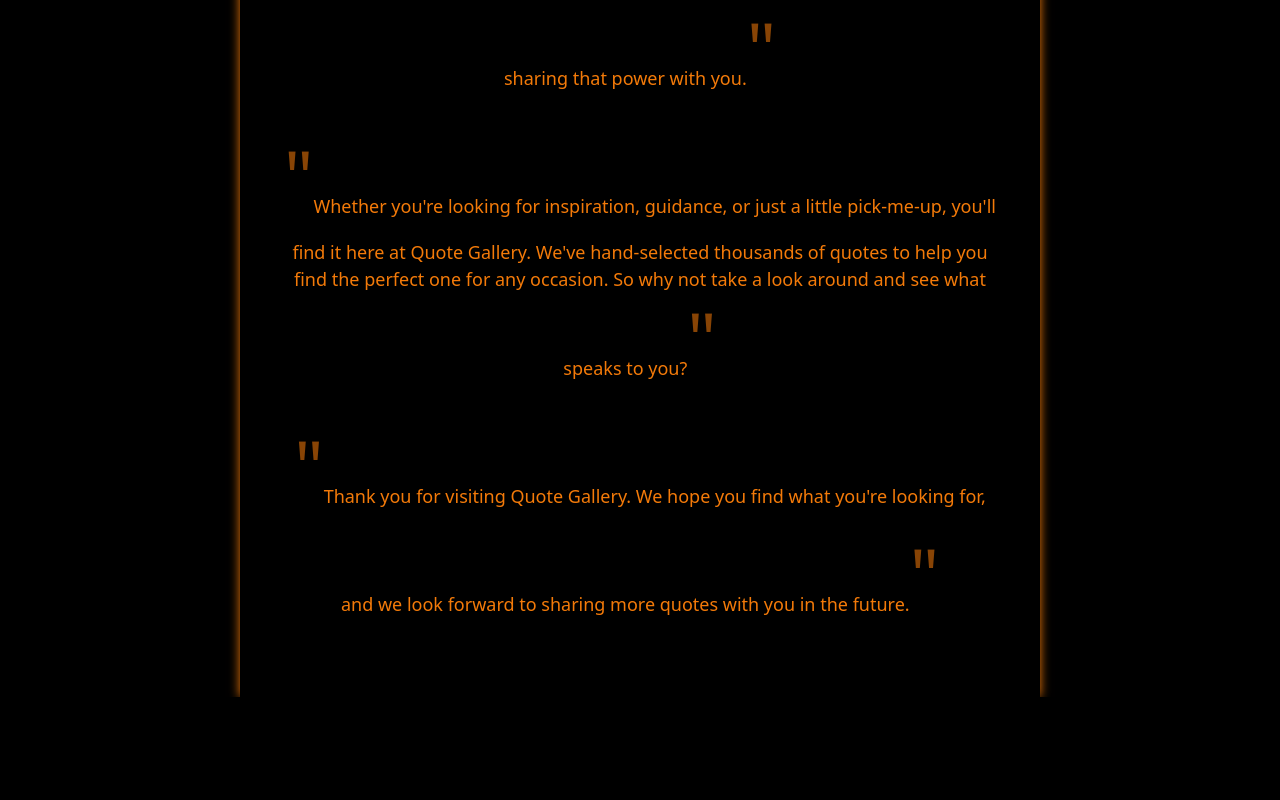
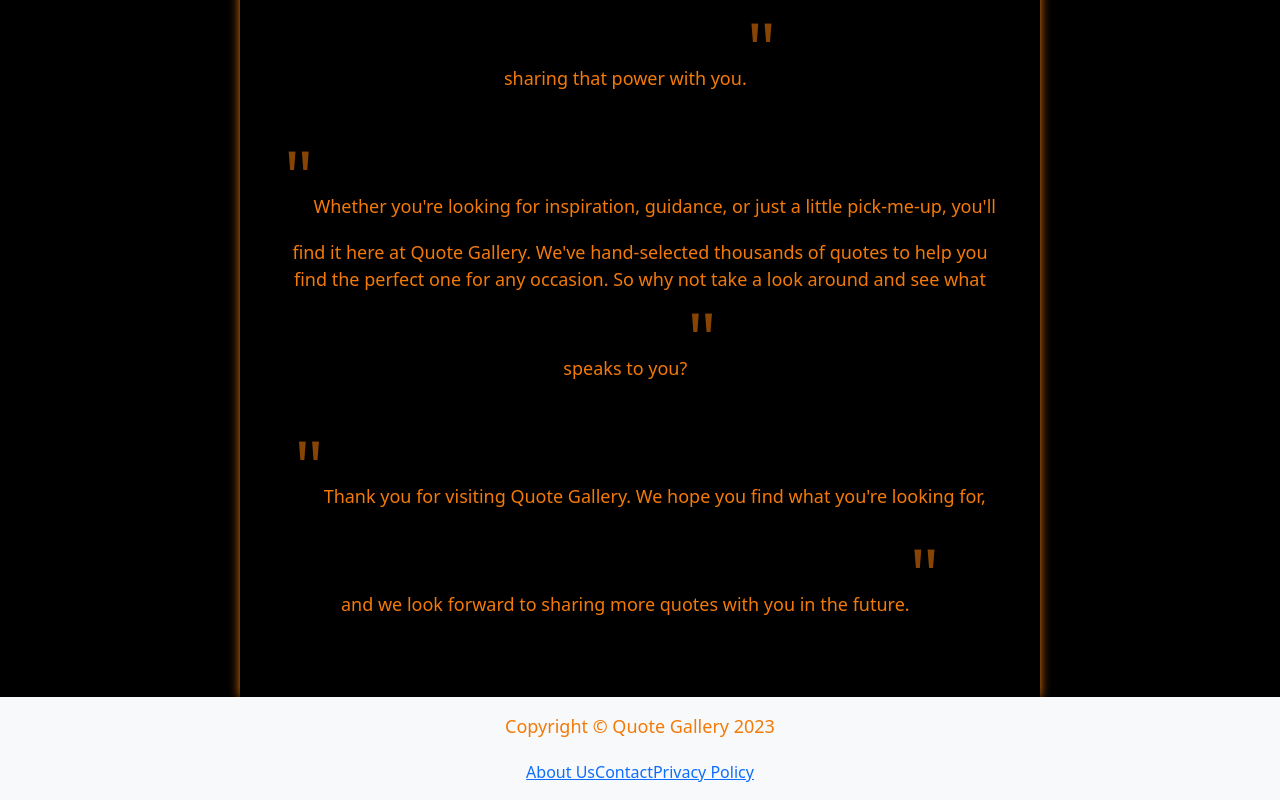
Before and after one commit to ano201/quote-gallery, a React (Create React App) app: page / in a window 1280 px wide. Shown: the part 342-1142 px from the top of the page. Before the commit the page ends 1039 px from the top, so only its background shows below. Built offline with nearby package versions, Linux system fonts and the light colour scheme.

Commit message:
footer started

```diff
--- a/src/App.js
+++ b/src/App.js
@@ -2,12 +2,14 @@ import React from "react";
 import Home from "./pages/Home";
 import "./App.css";
 import AboutUs from "./pages/AboutUs";
+import Footer from "./components/Footer";
 
 const App = () => {
   return (
     <div className="w-100 c-style">
       {/* <Home></Home> */}
       <AboutUs></AboutUs>
+      <Footer></Footer>
     </div>
   );
 };
--- /dev/null
+++ b/src/components/Footer.jsx
@@ -0,0 +1,18 @@
+import React from "react";
+
+const Footer = () => {
+  return (
+    <footer className="bg-light py-3">
+      <div className="container">
+        <p className="text-center">Copyright &copy; Quote Gallery 2023</p>
+        <div className="d-flex justify-content-center">
+          <a href="#">About Us</a>
+          <a href="#">Contact</a>
+          <a href="#">Privacy Policy</a>
+        </div>
+      </div>
+    </footer>
+  );
+};
+
+export default Footer;
```
